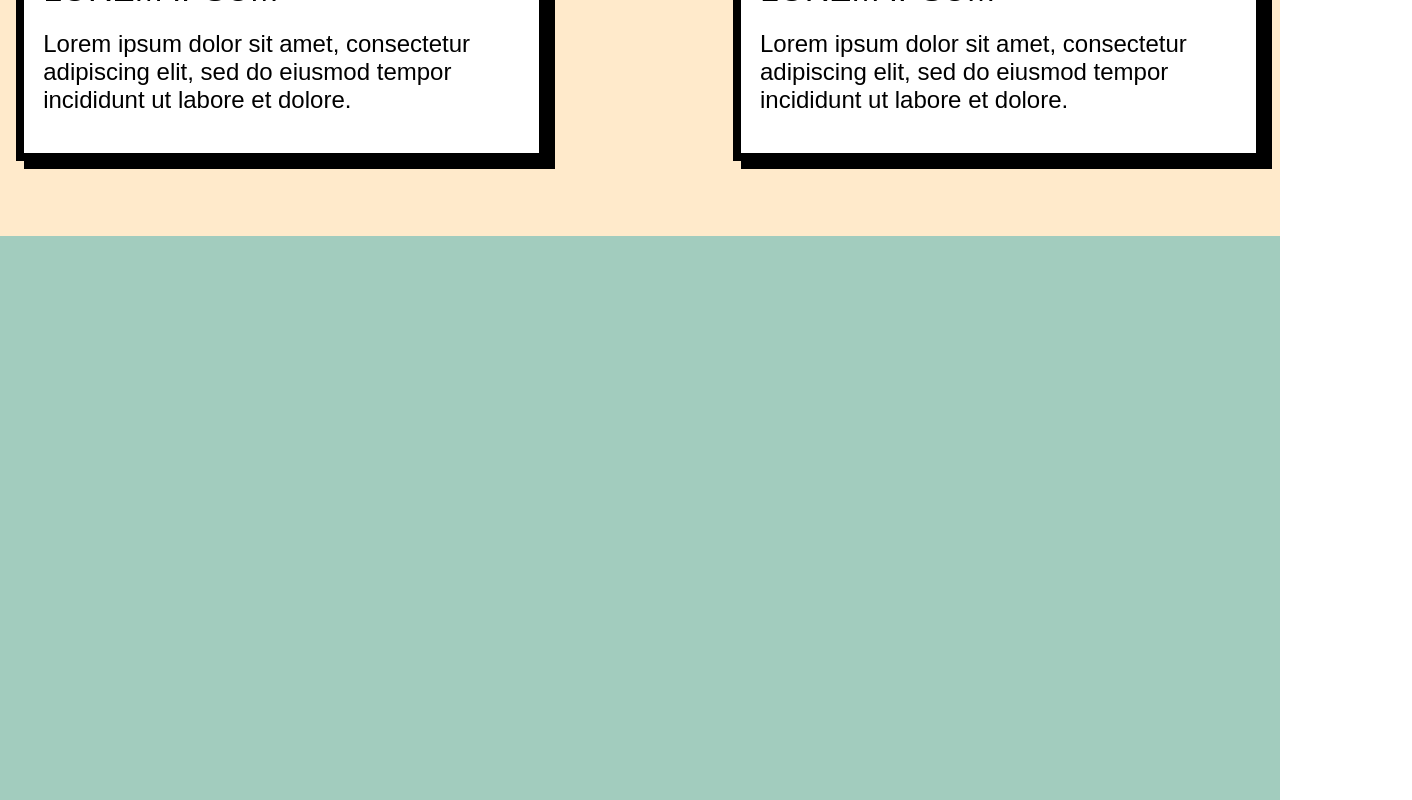
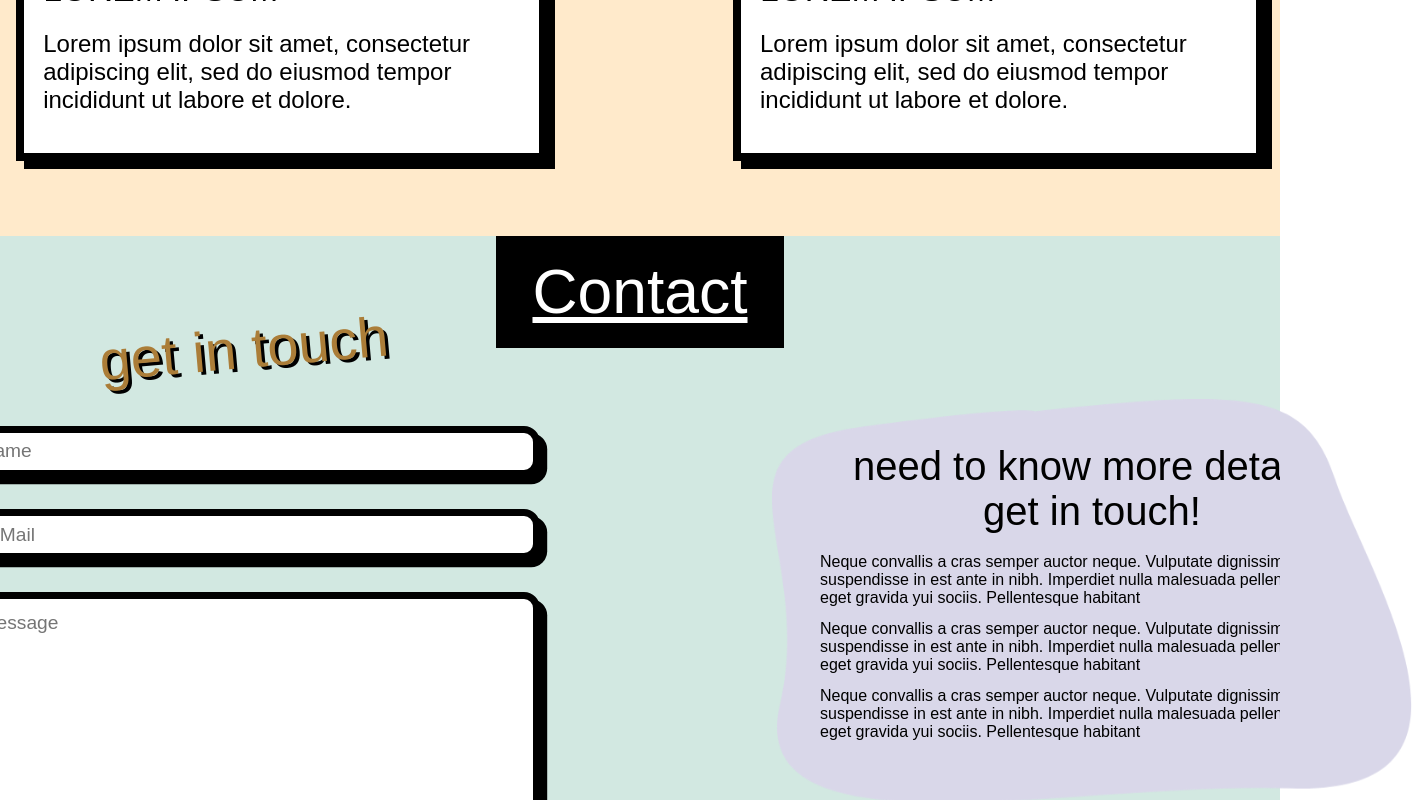
Before and after one commit to Racksoup/Website_Design, a React app: page / in a window 1280 px wide. Shown: the part 4692-5492 px from the top of the page, 1412 px wide, since content can reach past the window. Built offline with nearby package versions, Linux system fonts and the light colour scheme; a web font is replaced by a local one.

Commit message:
Section6

```diff
--- a/src/App.scss
+++ b/src/App.scss
@@ -403,4 +403,11 @@ a {
   &-1 {
     rotate: 2.2deg;
   }
+  &-Purple {
+    background-color: $secondary4;
+
+    p {
+      color: white;
+    }
+  }
 }
--- a/src/UI/Pages/Home/Section3.jsx
+++ b/src/UI/Pages/Home/Section3.jsx
@@ -18,6 +18,20 @@ const Section3 = () => {
           <div className='LeftBox'>
             <div className='BlotchBox'>
               <img src={Blotch} alt='Blotch' className='Blotch' />
+              <div className='TextBox'>
+                <p className='Text'>
+                  Neque convallis a cras semper auctor neque. Vulputate dignissim suspendisse in est
+                  ante in nibh. Imperdiet nulla.
+                </p>
+                <p className='Text'>
+                  Neque convallis a cras semper auctor neque. Vulputate dignissim suspendisse in est
+                  ante in nibh. Imperdiet nulla.
+                </p>
+                <p className='Text'>
+                  Neque convallis a cras semper auctor neque. Vulputate dignissim suspendisse in est
+                  ante in nibh. Imperdiet nulla.
+                </p>
+              </div>
             </div>
             <img src={BlotchName} alt='BlotchName' className='BlotchName' />
             <img src={ProfileImage} alt='ProfileImage' className='ProfileImage' />
--- a/src/UI/Pages/Home/Section3.scss
+++ b/src/UI/Pages/Home/Section3.scss
@@ -7,6 +7,7 @@
   display: flex;
   flex-direction: column;
   align-items: center;
+  z-index: -3;
 
   .HeaderBox {
     position: absolute;
@@ -23,6 +24,7 @@
       height: 100%;
       display: flex;
       justify-content: end;
+      z-index: -2;
 
       .LeftBox {
         width: 60rem;
@@ -34,7 +36,26 @@
         margin-top: 17.6rem;
         margin-left: 5rem;
 
+        .TextBox {
+          margin-top: 2.9rem;
+          margin-left: 3.5rem;
+          width: 20rem;
+          height: 23rem;
+          display: flex;
+          flex-direction: column;
+          align-items: center;
+
+          p {
+            color: black;
+            font-size: 1rem;
+            width: 100%;
+            margin-bottom: 1.6rem;
+          }
+        }
+
         .Blotch {
+          position: absolute;
+          z-index: -1;
         }
       }
 
--- a/src/UI/Pages/Home/Section6.jsx
+++ b/src/UI/Pages/Home/Section6.jsx
@@ -1,8 +1,62 @@
 import React from 'react';
 import './Section6.scss';
 
+import Blotch2 from '../../../images/Blotch1.png';
+
 const Section6 = () => {
-  return <div className='Section6'></div>;
+  return (
+    <div className='Section6'>
+      <div className='HeaderBox'>
+        <h2>Contact</h2>
+      </div>
+      <div className='Content'>
+        <div className='Left'>
+          <h4>get in touch</h4>
+          <form
+            className='Form'
+            onSubmit={(e) => {
+              e.preventDefault;
+            }}
+          >
+            <input type='text' className='TextLine Text' placeholder='Name' />
+            <input type='text' className='TextLine Text' placeholder='E-Mail' />
+            <textarea type='text' className='TextBox Text' placeholder='Message' />
+          </form>
+
+          <button className='TiltBtn TiltBtn-1 TiltBtn-Purple'>
+            <p>Send message</p>
+          </button>
+        </div>
+        <div className='Right'>
+          <img src={Blotch2} alt='Blotch' />
+          <h3>need to know more details.</h3>
+          <h4>get in touch!</h4>
+
+          <div className='TextBox'>
+            <p className='Text'>
+              Neque convallis a cras semper auctor neque. Vulputate dignissim suspendisse in est
+              ante in nibh. Imperdiet nulla malesuada pellentesque elit eget gravida yui sociis.
+              Pellentesque habitant{' '}
+            </p>
+            <p className='Text'>
+              Neque convallis a cras semper auctor neque. Vulputate dignissim suspendisse in est
+              ante in nibh. Imperdiet nulla malesuada pellentesque elit eget gravida yui sociis.
+              Pellentesque habitant{' '}
+            </p>
+            <p className='Text'>
+              Neque convallis a cras semper auctor neque. Vulputate dignissim suspendisse in est
+              ante in nibh. Imperdiet nulla malesuada pellentesque elit eget gravida yui sociis.
+              Pellentesque habitant{' '}
+            </p>
+          </div>
+
+          <button className='TiltBtn'>
+            <p>Get started</p>
+          </button>
+        </div>
+      </div>
+    </div>
+  );
 };
 
 export default Section6;
--- a/src/UI/Pages/Home/Section6.scss
+++ b/src/UI/Pages/Home/Section6.scss
@@ -2,6 +2,133 @@
 
 .Section6 {
   width: 100vw;
-  height: 50rem;
-  background-color: $tertiary1;
+  min-height: 51.1rem;
+  background-color: $tertiary0;
+  display: flex;
+  flex-direction: column;
+  align-items: center;
+  z-index: -2;
+
+  .HeaderBox {
+    position: absolute;
+  }
+
+  .Content {
+    margin-top: 4.2rem;
+    width: 86.5rem;
+    height: 47rem;
+    display: flex;
+    align-items: end;
+    justify-content: space-between;
+    //background-color: blue;
+
+    .Left {
+      width: 37rem;
+      height: 46.2rem;
+      display: flex;
+      flex-direction: column;
+      align-items: center;
+      // background-color: green;
+
+      h4 {
+        font-size: 3.5rem;
+        color: $primary4;
+        rotate: -5deg;
+        text-shadow: 0.2rem 0.2rem 0 black;
+      }
+
+      .Form {
+        width: 100%;
+        margin-top: 2.8rem;
+        display: flex;
+        flex-direction: column;
+        align-items: center;
+      }
+
+      .TextLine {
+        margin-bottom: 2rem;
+        padding: 0 1.6rem;
+        width: 100%;
+        height: 3.2rem;
+        color: black;
+        background-color: white;
+        border: solid 0.45rem black;
+        box-shadow: 0.45rem 0.45rem 0 black;
+        border-radius: 1rem;
+        font-size: 1.2rem;
+      }
+
+      .TextBox {
+        margin-bottom: 2.8rem;
+        padding: 0.8rem 1.6rem;
+        width: 100%;
+        height: 15rem;
+        color: black;
+        background-color: white;
+        border: solid 0.45rem black;
+        box-shadow: 0.45rem 0.45rem 0 black;
+        border-radius: 1rem;
+        font-size: 1.2rem;
+      }
+
+      .TiltBtn {
+        align-self: end;
+        width: 20rem;
+      }
+    }
+
+    .Right {
+      height: 41rem;
+      width: 30rem;
+      display: flex;
+      flex-direction: column;
+      align-items: center;
+
+      img {
+        position: absolute;
+        width: 40rem;
+        object-fit: contain;
+        z-index: -1;
+      }
+
+      h3 {
+        margin-top: 2.8rem;
+        font-size: 2.5rem;
+        color: black;
+        text-align: center;
+      }
+      h4 {
+        font-size: 2.5rem;
+        color: black;
+        text-align: center;
+      }
+
+      .TextBox {
+        margin-top: 0.4rem;
+        width: 34rem;
+        height: 19rem;
+        display: flex;
+        flex-direction: column;
+        align-items: center;
+
+        .Text {
+          margin-top: 0.8rem;
+          color: black;
+          font-size: 1rem;
+        }
+      }
+
+      .TiltBtn {
+        align-self: start;
+        margin-left: -1.7rem;
+        margin-top: 2rem;
+        width: 14rem;
+        background-color: $primary4;
+
+        p {
+          color: white;
+        }
+      }
+    }
+  }
 }
```
Also changed, not shown: src/images/Blotch1.png (added).
